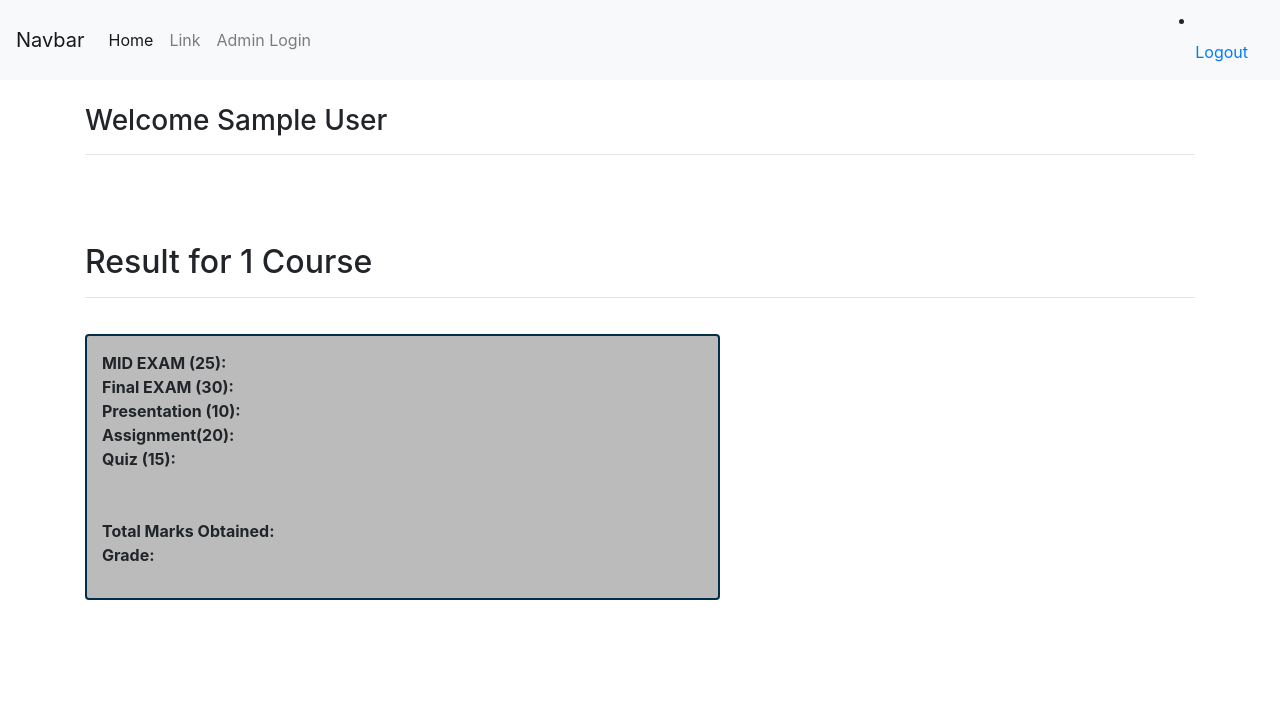
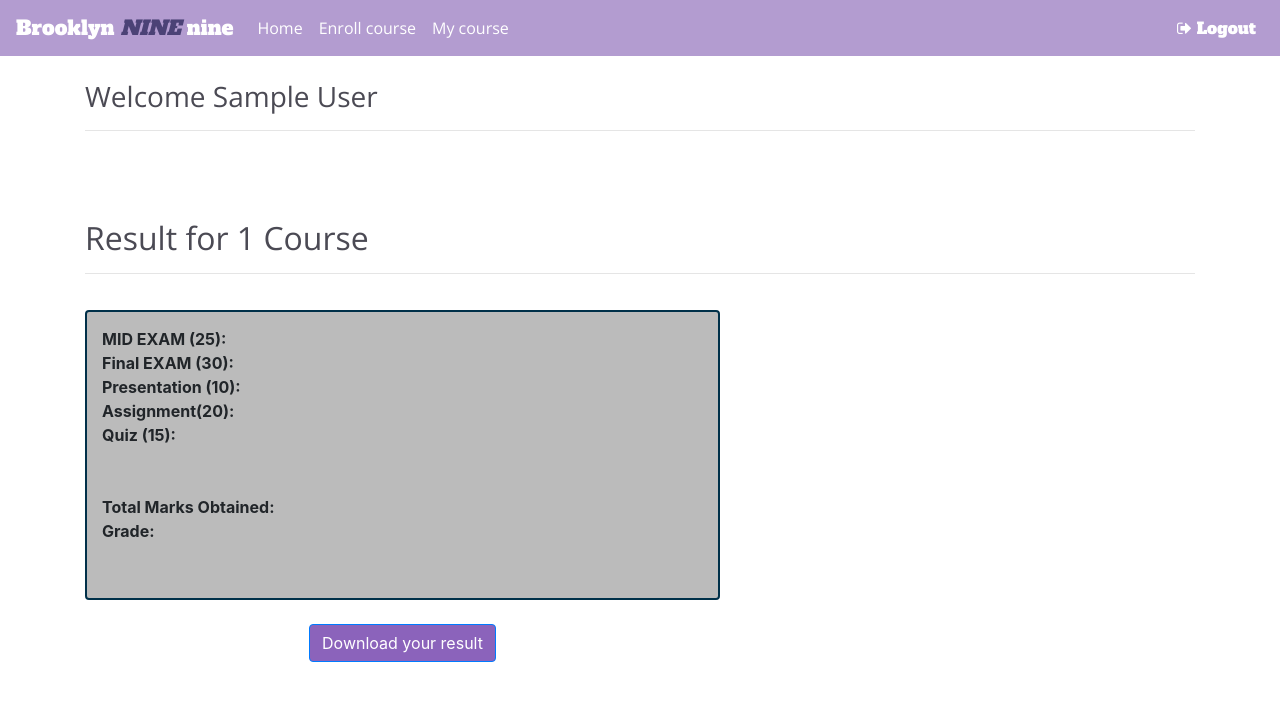
Before and after one commit to RyanFahim/Student-Result-Management-System, a PHP site: page /manage_course_std.php?courseCode=1 in a window 1280 px wide. Shown: the top 701 px of the page. Run offline with PHP 8.4, Linux system fonts and the light colour scheme; the visitor is signed in with stand-in values (Sample User, id 1); data that the repository does not hold is empty; some libraries are stand-ins or nearby versions.

Commit message:
second commit

```diff
--- a/admin_welcome.php
+++ b/admin_welcome.php
@@ -84,7 +84,7 @@ else{
     integrity="sha384-ggOyR0iXCbMQv3Xipma34MD+dH/1fQ784/j6cY/iJTQUOhcWr7x9JvoRxT2MZw1T" crossorigin="anonymous">
   <link rel="stylesheet" href="//cdn.datatables.net/1.10.24/css/jquery.dataTables.min.css">
   <link rel="stylesheet" href="https://cdnjs.cloudflare.com/ajax/libs/font-awesome/4.7.0/css/font-awesome.min.css">
-
+ <title>B99!</title>
 </head>
 <body>
 
--- a/manage_course.php
+++ b/manage_course.php
@@ -35,7 +35,7 @@ $courseCode=$_GET['course'];
   </head>
   <body>
   <nav class="navbar navbar-expand-lg" style="background-color: #B39CD0;">
-  <a class="navbar-brand" href="index.php" style ="color:white; font-family: 'Alfa Slab One', cursive;">Brooklyn <span style ="font-style :italic; color: #4b4276;" >nine</span> nine! </a>
+  <a class="navbar-brand" href="#" style ="color:white; font-family: 'Alfa Slab One', cursive;">Brooklyn <span style ="font-style :italic; color: #4b4276;" >nine</span> nine! </a>
     <button class="navbar-toggler" type="button" data-toggle="collapse" data-target="#navbarSupportedContent"
       aria-controls="navbarSupportedContent" aria-expanded="false" aria-label="Toggle navigation">
       <span class="navbar-toggler-icon"></span>
@@ -44,7 +44,7 @@ $courseCode=$_GET['course'];
     <div class="collapse navbar-collapse" id="navbarSupportedContent">
       <ul class="navbar-nav mr-auto">
         <li class="nav-item active">
-          <a class="nav-link" href="my_courses.php" style ="color:white;">My courses <span class="sr-only">(current)</span></a>
+          <a class="nav-link" href="teacher_welcome.php" style ="color:white;">My courses <span class="sr-only">(current)</span></a>
         </li>
 
 
--- a/manage_course_std.php
+++ b/manage_course_std.php
@@ -19,10 +19,17 @@ $courseCode=$_GET['courseCode'];
     <meta charset="utf-8">
     <meta name="viewport" content="width=device-width, initial-scale=1, shrink-to-fit=no">
 
+    <link href="https://fonts.googleapis.com/css2?family=Alfa+Slab+One&display=swap" rel="stylesheet">
+  <link rel="preconnect" href="https://fonts.gstatic.com">
+  <link href="https://fonts.googleapis.com/css2?family=Open+Sans:wght@300&display=swap" rel="stylesheet">
+  <link rel="stylesheet" href="css/design.css">
+
     <!-- Bootstrap CSS -->
     <link rel="stylesheet" href="https://stackpath.bootstrapcdn.com/bootstrap/4.3.1/css/bootstrap.min.css" integrity="sha384-ggOyR0iXCbMQv3Xipma34MD+dH/1fQ784/j6cY/iJTQUOhcWr7x9JvoRxT2MZw1T" crossorigin="anonymous">
 
+    <link rel="stylesheet" href="https://cdnjs.cloudflare.com/ajax/libs/font-awesome/4.7.0/css/font-awesome.min.css">
 
+    <script src="https://cdnjs.cloudflare.com/ajax/libs/html2pdf.js/0.9.3/html2pdf.bundle.min.js"></script>
 
     <title>PHP login system!</title>
   </head>
@@ -37,8 +44,8 @@ $courseCode=$_GET['courseCode'];
     margin-top: 20px;
   }
   </style>
-  <nav class="navbar navbar-expand-lg navbar-light bg-light">
-        <a class="navbar-brand" href="index.php">Navbar</a>
+  <nav class="navbar navbar-expand-lg " style="background-color: #B39CD0;" >
+        <a class="navbar-brand" href="#" style ="color:white; font-family: 'Alfa Slab One', cursive;">Brooklyn  <span style ="font-style :italic; color: #4b4276;" >nine</span> nine</a>
         <button class="navbar-toggler" type="button" data-toggle="collapse" data-target="#navbarSupportedContent" aria-controls="navbarSupportedContent" aria-expanded="false" aria-label="Toggle navigation">
           <span class="navbar-toggler-icon"></span>
         </button>
@@ -46,19 +53,23 @@ $courseCode=$_GET['courseCode'];
         <div class="collapse navbar-collapse" id="navbarSupportedContent">
           <ul class="navbar-nav mr-auto">
             <li class="nav-item active">
-              <a class="nav-link" href="index.php">Home <span class="sr-only">(current)</span></a>
+              <a class="nav-link" style ="color:white; font-family: 'Open Sans';" href="student_welcome.php"> Home <span class="sr-only">(current)</span></a>
             </li>
             <li class="nav-item">
-              <a class="nav-link" href="#">Link</a>
+              <a class="nav-link" style ="color:white; font-family: 'Open Sans';" href="enroll_course.php">Enroll course</a>
             </li>
 
             <li class="nav-item">
-              <a class="nav-link" href="admin_login.php">Admin Login</a>
+              <a class="nav-link" style ="color:white; font-family: 'Open Sans';" href="my_courses.php">My course</a>
             </li>
           </ul>
-          <li class="nav-item">
-        <a class="nav-link" href="logout.php">Logout</a>
+          <div class="navbar-collapse collapse">
+        <ul class="navbar-nav ml-auto">
+        <li class="nav-item active">
+        <a class="nav-link" href="logout.php" style ="color:white; font-family: 'Alfa Slab One', cursive;"> <i class="fa fa-sign-out"></i> Logout</a>
       </li>
+  </ul>
+  </div>
 
       </nav>
 
@@ -73,7 +84,7 @@ $courseCode=$_GET['courseCode'];
 <div class="container">
 <div class="row">
     <div class="col-md-7">
-        <div class="card">
+        <div class="card" id="invoice">
         <p>
             <?php
                 $username=$_SESSION['username'];
@@ -88,9 +99,14 @@ $courseCode=$_GET['courseCode'];
                 echo '<br> <br>';
                 echo '<b>Total Marks Obtained: </b>'.$array['total'].'<br>';
                 echo '<b>Grade: </b>'.$array['grade'].'<br>';
+                echo '<br>';
             ?>
             </p>
+
+
         </div>
+        <br>
+        <div style="text-align: center; "><button class="btn btn-primary" style="background-color: #8b63bb;"  id="download" >Download your result</button> </div>
     </div>
 </div>
 </div>
@@ -99,5 +115,24 @@ $courseCode=$_GET['courseCode'];
     <script src="https://code.jquery.com/jquery-3.3.1.slim.min.js" integrity="sha384-q8i/X+965DzO0rT7abK41JStQIAqVgRVzpbzo5smXKp4YfRvH+8abtTE1Pi6jizo" crossorigin="anonymous"></script>
     <script src="https://cdnjs.cloudflare.com/ajax/libs/popper.js/1.14.7/umd/popper.min.js" integrity="sha384-UO2eT0CpHqdSJQ6hJty5KVphtPhzWj9WO1clHTMGa3JDZwrnQq4sF86dIHNDz0W1" crossorigin="anonymous"></script>
     <script src="https://stackpath.bootstrapcdn.com/bootstrap/4.3.1/js/bootstrap.min.js" integrity="sha384-JjSmVgyd0p3pXB1rRibZUAYoIIy6OrQ6VrjIEaFf/nJGzIxFDsf4x0xIM+B07jRM" crossorigin="anonymous"></script>
+
+    <script>
+        window.onload = function () {
+      document.getElementById("download")
+          .addEventListener("click", () => {
+              const invoice = this.document.getElementById("invoice");
+              console.log(invoice);
+              console.log(window);
+              var opt = {
+                margin: 1,
+                filename: 'result.pdf',
+                image: { type: 'jpeg', quality: 0.98 },
+                html2canvas: { scale: 2 },
+                jsPDF: { unit: 'in', format: 'letter', orientation: 'portrait' }
+            };
+            html2pdf().from(invoice).set(opt).save();
+          })
+  }
+    </script>
   </body>
 </html>
--- a/student_login.php
+++ b/student_login.php
@@ -69,7 +69,7 @@ else
 
 <body>
   <nav class="navbar navbar-expand-lg navbar-light">
-    <a class="navbar-brand" href="index.php"> <span style="font-style :italic;">Brooklyn nine nine! </span> </a>
+  <a class="navbar-brand" href="index.php" style ="color:white; font-family: 'Alfa Slab One', cursive;">Brooklyn <span style ="font-style :italic; color: #4b4276;" >nine</span> nine! </a>
 
   </nav>
 
--- a/teacher_login.php
+++ b/teacher_login.php
@@ -65,8 +65,7 @@ else
 
 <body>
   <nav class="navbar navbar-expand-lg navbar-light">
-    <a class="navbar-brand" href="index.php"> <span style="font-style :italic;">Brooklyn nine nine! </span> </a>
-
+  <a class="navbar-brand" href="index.php" style ="color:white; font-family: 'Alfa Slab One', cursive;">Brooklyn <span style ="font-style :italic; color: #4b4276;" >nine</span> nine! </a>
   </nav>
 
 
--- a/teacher_register.php
+++ b/teacher_register.php
@@ -66,8 +66,7 @@ else{
 
 <body>
   <nav class="navbar navbar-expand-lg navbar-light">
-    <a class="navbar-brand" href="index.php"> <span style="font-style :italic;">Brooklyn nine nine! </span> </a>
-
+  <a class="navbar-brand" href="index.php" style ="color:white; font-family: 'Alfa Slab One', cursive;">Brooklyn <span style ="font-style :italic; color: #4b4276;" >nine</span> nine! </a>
   </nav>
 
 
```
Also changed, not shown: add_course.php (+7 -0 lines), enroll_course.php (+21 -17 lines), my_courses.php (+17 -9 lines), student_register.php (+7 -2 lines), student_welcome.php (+18 -9 lines), teacher_welcome.php (+26 -11 lines).
